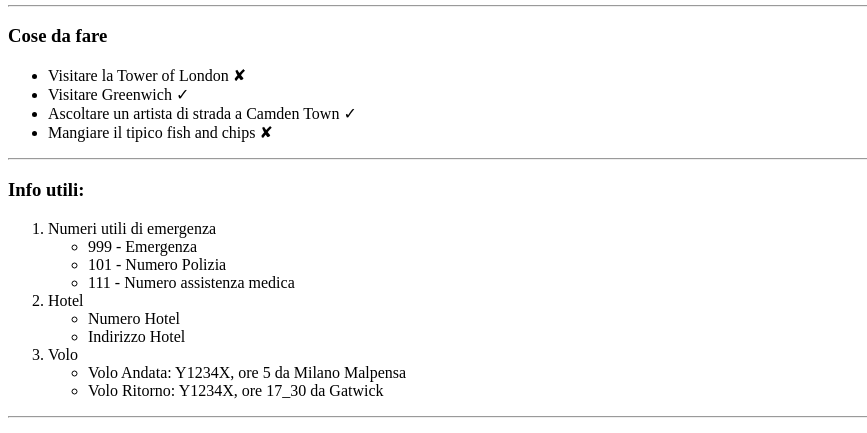
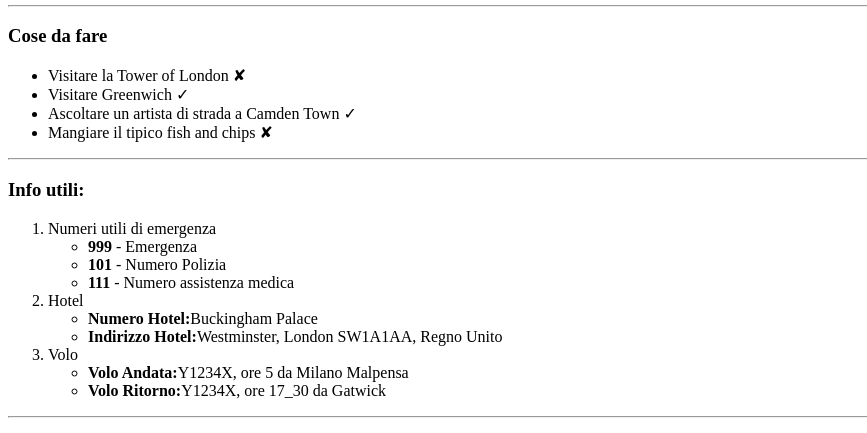
Before and after one commit to Giada92/html-london-trip, a plain HTML site: page index.html in a window 1280 px wide. Shown: the part 876-1309 px from the top of the page, without its empty margins (0-867 px from the left). Drawn offline with Linux system fonts and the light colour scheme.

Commit message:
Aggiunto strong nella terza sezione

```diff
--- a/index.html
+++ b/index.html
@@ -76,21 +76,21 @@
             <ol>
                 <li>Numeri utili di emergenza
                     <ul>
-                        <li>999 - Emergenza</li>
-                        <li>101 - Numero Polizia</li>
-                        <li>111 - Numero assistenza medica</li>
+                        <li><strong>999</strong> - Emergenza</li>
+                        <li><strong>101</strong> - Numero Polizia</li>
+                        <li><strong>111</strong> - Numero assistenza medica</li>
                     </ul>
                 </li>
                 <li>Hotel
                     <ul>
-                        <li>Numero Hotel</li>
-                        <li>Indirizzo Hotel</li>
+                        <li><strong>Numero Hotel:</strong>Buckingham Palace</li>
+                        <li><strong>Indirizzo Hotel:</strong>Westminster, London SW1A1AA, Regno Unito</li>
                     </ul>
                 </li>
                 <li>Volo
                     <ul>
-                        <li>Volo Andata: Y1234X, ore 5 da Milano Malpensa</li>
-                        <li>Volo Ritorno: Y1234X, ore 17_30 da Gatwick</li>
+                        <li><strong>Volo Andata:</strong>Y1234X, ore 5 da Milano Malpensa</li>
+                        <li><strong>Volo Ritorno:</strong>Y1234X, ore 17_30 da Gatwick</li>
                     </ul>
                 </li>
             </ol>
```
